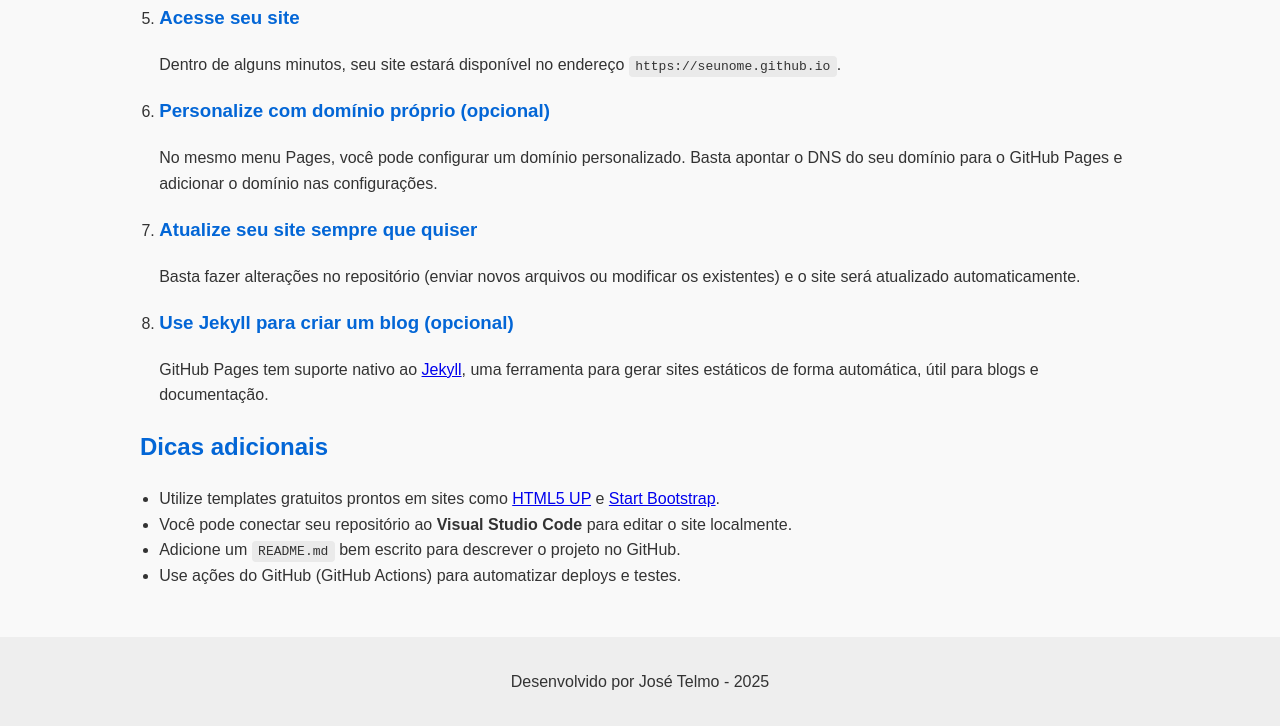
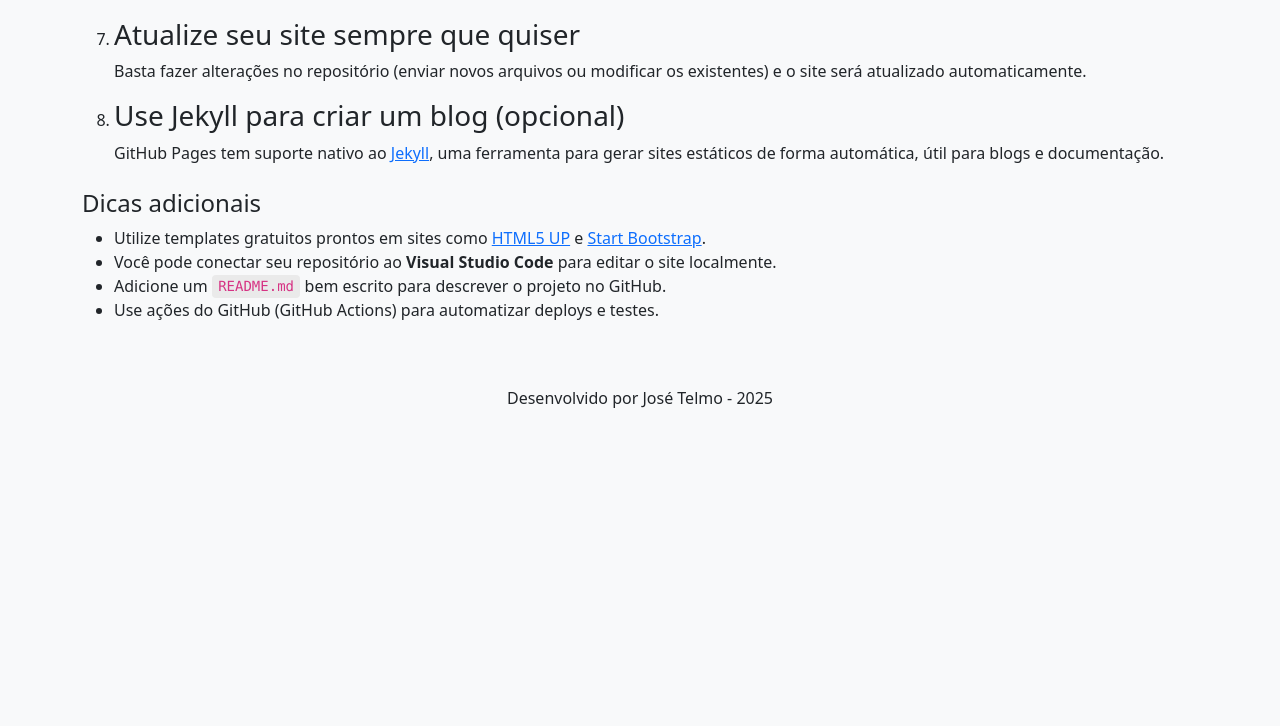
Before and after one commit to josetelmo/test, a plain HTML site: page index.html in a window 1280 px wide. Shown: the part 1291-2017 px from the top of the page. After the commit the page ends 1717 px from the top, so only its background shows below. Drawn offline with nearby package versions, Linux system fonts and the light colour scheme; a small style sheet from the web is missing.

Commit message:
Apply Bootstrap layout

```diff
--- a/index.html
+++ b/index.html
@@ -1,89 +1,52 @@
 <!DOCTYPE html>
 <html lang="pt-br">
 <head>
+  <meta charset="UTF-8">
+  <meta name="viewport" content="width=device-width, initial-scale=1">
   <link type="image/png" sizes="32x32" rel="icon" href="favicon-32.png">
+  <title>Vantagens e Passo a Passo do GitHub Pages</title>
   <!-- Google tag (gtag.js) -->
   <script async src="https://www.googletagmanager.com/gtag/js?id=G-032NE3P86V"></script>
   <script>
     window.dataLayer = window.dataLayer || [];
     function gtag(){dataLayer.push(arguments);}
     gtag('js', new Date());
-
     gtag('config', 'G-032NE3P86V');
   </script>
-
-
   <!-- Google tag (gtag.js) -->
   <script async src="https://www.googletagmanager.com/gtag/js?id=G-N5BJGK8EZ1"></script>
   <script>
     window.dataLayer = window.dataLayer || [];
     function gtag(){dataLayer.push(arguments);}
     gtag('js', new Date());
-
     gtag('config', 'G-N5BJGK8EZ1');
   </script>
-
   <!-- Google tag (gtag.js) -->
   <script async src="https://www.googletagmanager.com/gtag/js?id=G-0CC016BBCT"></script>
   <script>
     window.dataLayer = window.dataLayer || [];
     function gtag(){dataLayer.push(arguments);}
     gtag('js', new Date());
-
     gtag('config', 'G-0CC016BBCT');
   </script>
-
-  <meta charset="UTF-8">
-  <meta name="viewport" content="width=device-width, initial-scale=1.0">
-  <title>Vantagens e Passo a Passo do GitHub Pages</title>
+  <link href="https://cdn.jsdelivr.net/npm/bootstrap@5.3.2/dist/css/bootstrap.min.css" rel="stylesheet" integrity="sha384-XH0UBqCDpckfn1xKhD7Vf0YN57NGeAc+7W82dMan3ZDV4SSQSSHqzTeWY5Avzk3l" crossorigin="anonymous">
   <style>
-    body {
-      font-family: Arial, sans-serif;
-      line-height: 1.6;
-      margin: 0;
-      padding: 0;
-      background-color: #f9f9f9;
-      color: #333;
-    }
-    header {
-      background-color: #24292e;
-      color: white;
-      padding: 1rem;
-      text-align: center;
-    }
-    main {
-      max-width: 1000px;
-      margin: 2rem auto;
-      padding: 0 2rem;
-    }
-    h1, h2, h3 {
-      color: #0366d6;
-    }
-    ol, ul {
-      padding-left: 1.2rem;
-    }
-    footer {
-      text-align: center;
-      padding: 1rem;
-      background-color: #eee;
-      margin-top: 3rem;
-    }
-    code {
-      background-color: #eaeaea;
-      padding: 0.2rem 0.4rem;
-      border-radius: 4px;
-    }
+    code { background-color: #eaeaea; padding: 0.2rem 0.4rem; border-radius: 4px; }
   </style>
 </head>
-<body>
-  <header>
-    <h1>Aprenda com Prof.José Telmo</h1>
-    <h2>GitHub Pages: Vantagens e Como Criar Sua Página</h2>
+<body class="bg-light">
+  <nav class="navbar navbar-dark bg-dark mb-4">
+    <div class="container">
+      <span class="navbar-brand mb-0 h1">Aprenda com Prof.José Telmo</span>
+    </div>
+  </nav>
+  <main class="container">
+    <header class="text-center mb-5">
+      <h2 class="text-primary">GitHub Pages: Vantagens e Como Criar Sua Página</h2>
     </header>
-  <main>
-    <section>
-      <h2>Vantagens de usar o GitHub Pages</h2>
-      <ul>
+    <section class="mb-4">
+      <h2 class="h4">Vantagens de usar o GitHub Pages</h2>
+      <ul class="list-unstyled">
         <li><strong>Gratuito</strong>: sem custos de hospedagem para sites estáticos.</li>
         <li><strong>Fácil integração com GitHub</strong>: qualquer push na branch correta já publica o site automaticamente.</li>
         <li><strong>Suporte a domínio personalizado</strong>: você pode usar um domínio próprio com seu site.</li>
@@ -93,11 +56,11 @@
         <li><strong>Open Source</strong>: colaboração e controle de versão direto no repositório.</li>
       </ul>
     </section>
-    <section>
+    <section class="mb-4 text-center">
       <iframe width="560" height="315" src="https://www.youtube.com/embed/BB3U2FE7QEk?si=6mwvLjqpI4V1rYCB" title="YouTube video player" frameborder="0" allow="accelerometer; autoplay; clipboard-write; encrypted-media; gyroscope; picture-in-picture; web-share" referrerpolicy="strict-origin-when-cross-origin" allowfullscreen></iframe>
     </section>
-    <section>
-      <h2>Passo a passo completo para criar sua página no GitHub Pages</h2>
+    <section class="mb-4">
+      <h2 class="h4">Passo a passo completo para criar sua página no GitHub Pages</h2>
       <ol>
         <li>
           <h3>Crie sua conta no GitHub</h3>
@@ -133,9 +96,8 @@
         </li>
       </ol>
     </section>
-
-    <section>
-      <h2>Dicas adicionais</h2>
+    <section class="mb-5">
+      <h2 class="h4">Dicas adicionais</h2>
       <ul>
         <li>Utilize templates gratuitos prontos em sites como <a href="https://html5up.net/" target="_blank">HTML5 UP</a> e <a href="https://startbootstrap.com/" target="_blank">Start Bootstrap</a>.</li>
         <li>Você pode conectar seu repositório ao <strong>Visual Studio Code</strong> para editar o site localmente.</li>
@@ -144,8 +106,11 @@
       </ul>
     </section>
   </main>
-  <footer>
-    <p>Desenvolvido por José Telmo - 2025</p>
+  <footer class="bg-body-tertiary py-3 text-center">
+    <div class="container">
+      <p class="mb-0">Desenvolvido por José Telmo - 2025</p>
+    </div>
   </footer>
+  <script src="https://cdn.jsdelivr.net/npm/bootstrap@5.3.2/dist/js/bootstrap.bundle.min.js" integrity="sha384-pL+55o5Hf0lJyT7TXFdr8t1ouAxwRXxUB+v1H8EDCs7SSqOkzfMXxsD3OQn5Sf0V" crossorigin="anonymous"></script>
 </body>
 </html>
```
Also changed, not shown: README.md. Lines whose indentation alone changed are shown as unchanged.
